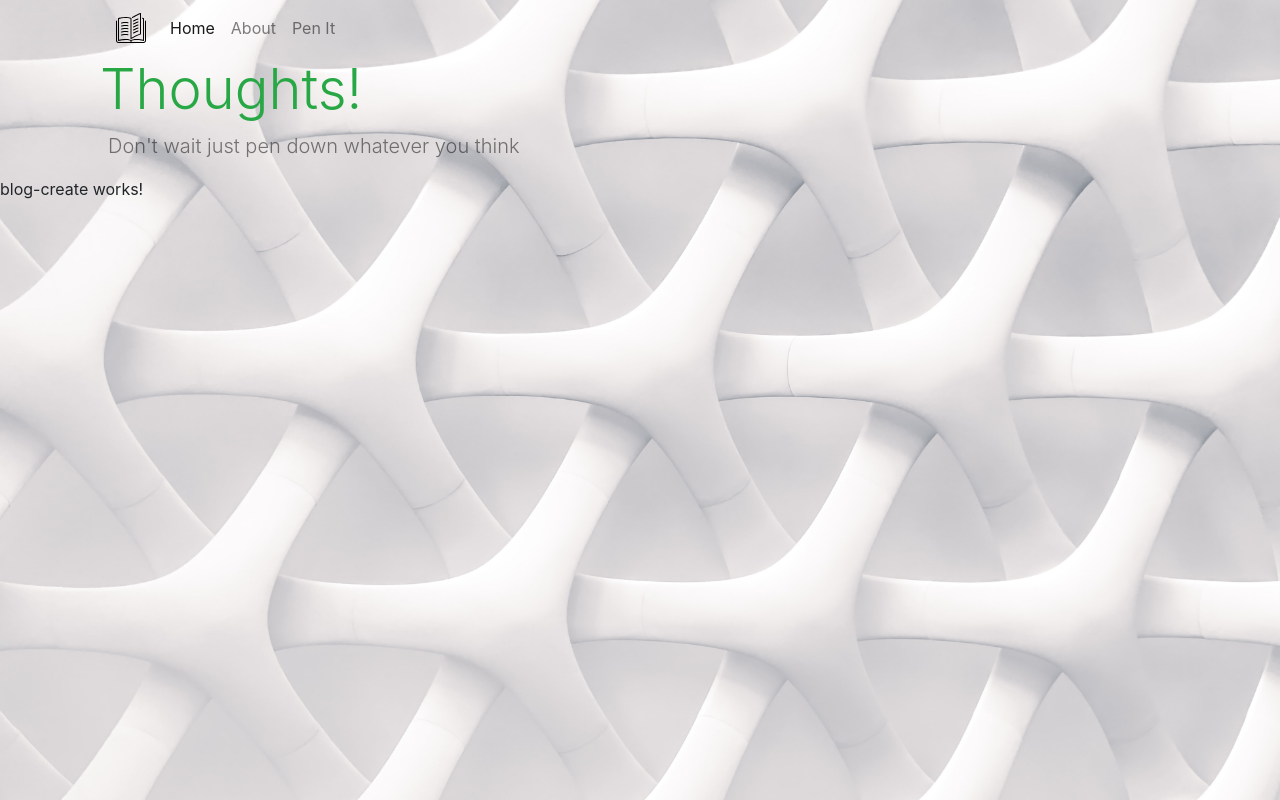
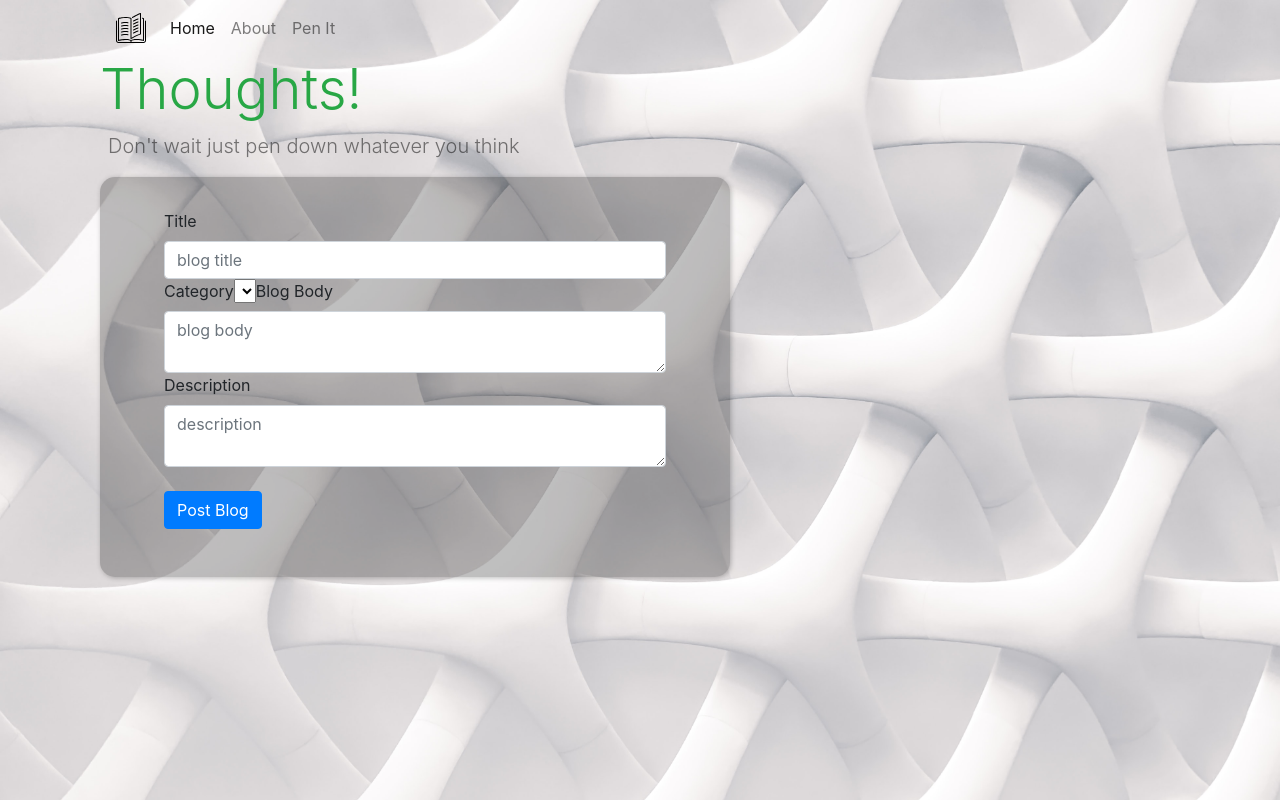
Before and after one commit to Iamsbharti/blog-app-ng, an Angular app: page /createblog in a window 1280 px wide. Built offline with nearby package versions, Linux system fonts and the light colour scheme.

Commit message:
added blog create view and design

```diff
--- a/src/app/blog-create/blog-create.component.css
+++ b/src/app/blog-create/blog-create.component.css
@@ -0,0 +1,7 @@
+.formBox {
+  box-sizing: border-box;
+  padding: 2rem 4rem;
+  border-radius: 15px;
+  box-shadow: 1px 1px 5px rgba(0, 0, 0, 0.25);
+  background-color: rgba(0, 0, 0, 0.25);
+}
--- a/src/app/blog-create/blog-create.component.html
+++ b/src/app/blog-create/blog-create.component.html
@@ -1 +1,37 @@
-<p>blog-create works!</p>
+<div class="container">
+  <div class="container-fluid">
+    <div clas="row">
+      <div class="formBox col-sm-7">
+        <form>
+          <div class="form-group">
+            <label for="title">Title</label>
+            <input
+              type="text"
+              class="form-control"
+              required
+              placeholder="blog title"
+            />
+            <label for="category">Category</label>
+            <select></select>
+            <label for="blogBody">Blog Body</label>
+            <textarea
+              class="form-control"
+              required
+              placeholder="blog body"
+              row="2"
+            ></textarea>
+            <label for="title">Description</label>
+            <textarea
+              class="form-control"
+              placeholder="description"
+              row="2"
+              required
+            ></textarea>
+            <br />
+            <button type="submit" class="btn btn-primary">Post Blog</button>
+          </div>
+        </form>
+      </div>
+    </div>
+  </div>
+</div>
```
